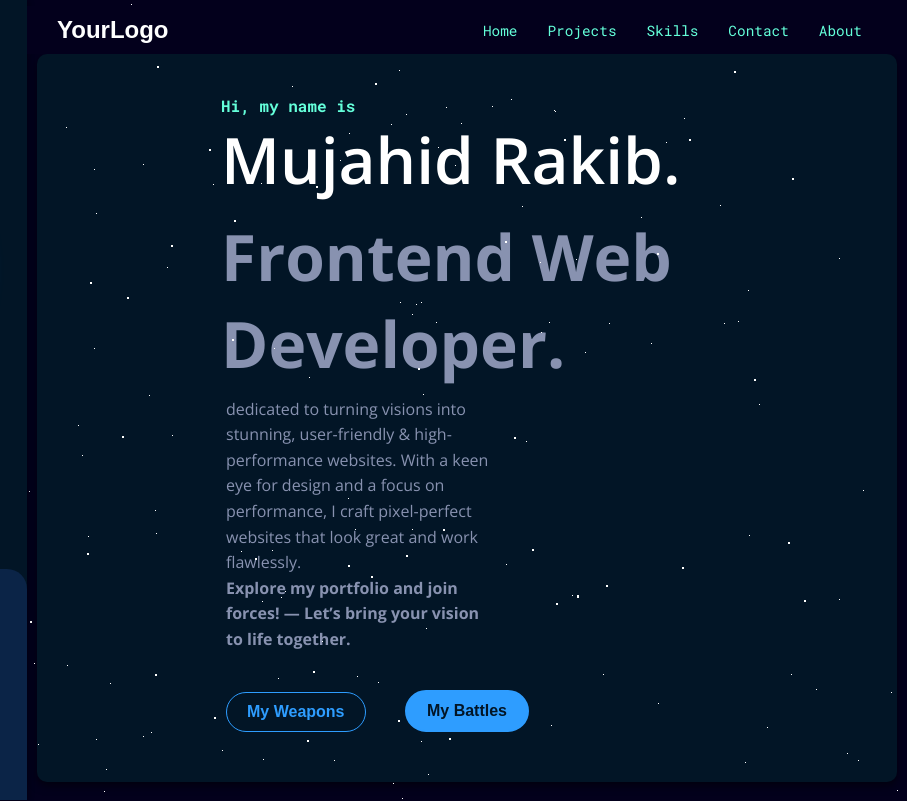
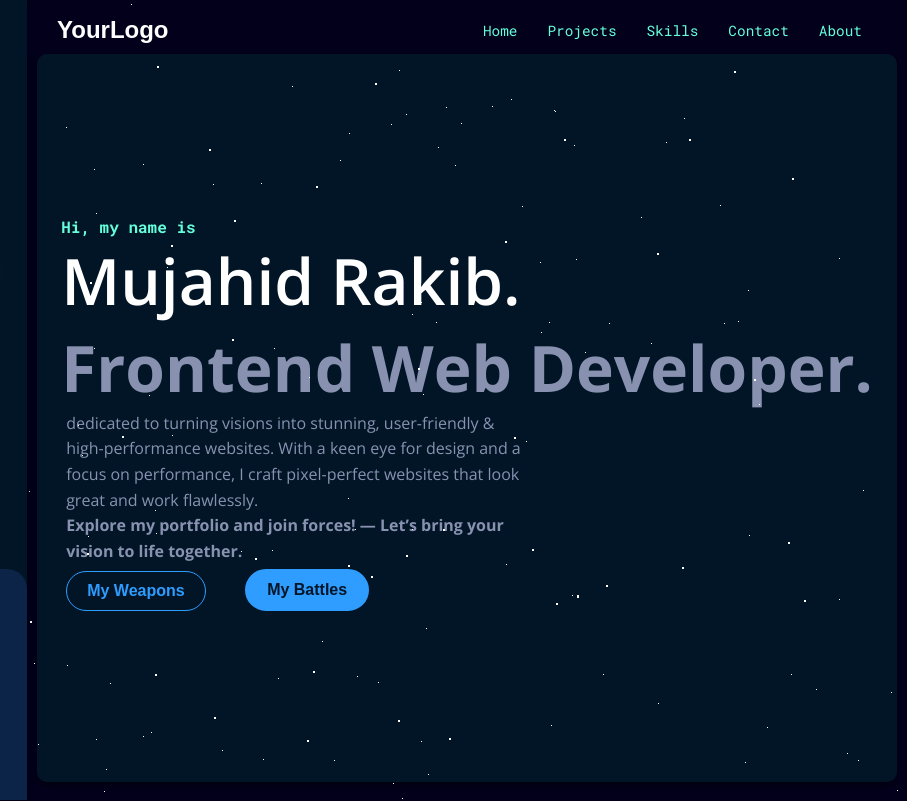
Before and after one commit to mujahidrakibdev/MujahidRakibDev-Portfolio-v1, a plain HTML site: page index.html in a window 1280 px wide. Shown: the top 801 px of the page, 373-1280 px from the left. Drawn offline with nearby package versions, Linux system fonts and the light colour scheme; a web font is replaced by a local one.

Commit message:
tryied to change font size

```diff
--- a/index.html
+++ b/index.html
@@ -78,19 +78,19 @@
                     <!-- Hero Section -->
                     <main class="hero">
 
-
-                        <!-- Hero Section -->
                         <div class="hero-container">
-                            <h4 class="link-font">Hi, my name is</h4>
-                            <h1 class="hero-title text-font">Mujahid Rakib.</h1>
-                            <h1 class="hero-subtitle text-font">Frontend Web Developer.</h1>
-                            <p class="hero-bio text-font">dedicated to turning visions into stunning, user-friendly & high-performance websites.
-                                With a keen eye for design and a focus on performance, I craft pixel-perfect websites that look great and work flawlessly.
+                            <div><h4 class="link-font">Hi, my name is</h4></div>
+                        <div><h1 class="hero-title text-font">Mujahid Rakib.</h1></div>
+                        <div><h1 class="hero-subtitle text-font">Frontend Web Developer.</h1></div>
+                        <div><p class="hero-bio text-font">dedicated to turning visions into stunning, user-friendly & high-performance websites.
+                            With a keen eye for design and a focus on performance, I craft pixel-perfect websites that look great and work flawlessly.
                             <br><strong>Explore my portfolio and join forces! — Let’s bring your vision to life together.</strong></p>
+                        </div>
+                        <div>
                             <a href="#portfolio" class="button my-weapons">My Weapons</a>
                             <a href="#portfolio" class="button my-battles">My Battles</a>
                         </div>
-
+                        </div>
                     </main>
 
                     <!-- Portfolio Showcase -->
--- a/style.css
+++ b/style.css
@@ -605,7 +605,8 @@ img {
 
 /* Left Section Styling */
 .left-section {
-    width: 400px; /* Fixed width for the left section */
+    width: 100%;
+    max-width: 400px; /* Fixed width for the left section */
     height: 100vh;
     background-color: #021526;
     box-shadow: 2px 0 5px rgba(0, 0, 0, 0.3);
@@ -817,46 +818,45 @@ header {
 .hero {
     height: 91vh;
     text-align: center;
-    padding: 50px 20px;
     background: #021526;
     border-radius: 10px;
     box-shadow: 0 4px 8px rgba(0, 0, 0, 0.5);
     display: flex;
     justify-content: center;
-    align-items: center;
+    flex-direction: column;
+
+}
+
+
+.hero-container{
     text-align: left;
+    max-width: 1000px;
+    margin: 0 auto;
 }
 
 
 
-.hero-container{
-    width: 60%;
-}
-
-
 .hero-title {
-    font-size: 4em;
-    margin: 0;
+    font-size: clamp(1rem, 8vw, 4rem);
     font-weight: 600;
     color: #fff;
 }
 
 .hero-subtitle {
-    font-size: 4em;
-    margin: 10px 0;
+    font-size: clamp(10px, 8vw, 4rem);
 }
 
 .hero-bio{
-    width: 55%;
     margin-left: 5px;
     line-height: 1.6;
+    text-align: start;
+    max-width: 460px;
 }
 
 
 
 
 .my-weapons {
-    margin-top: 40px;
     margin-right: 30px;
     background-color: #021526;
     color: rgba(46,157,255,1);
```
